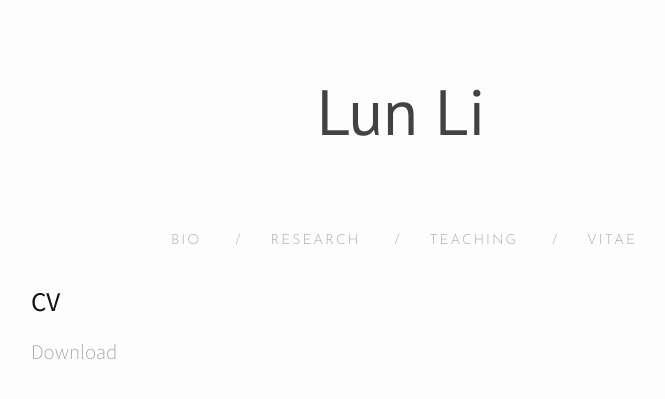
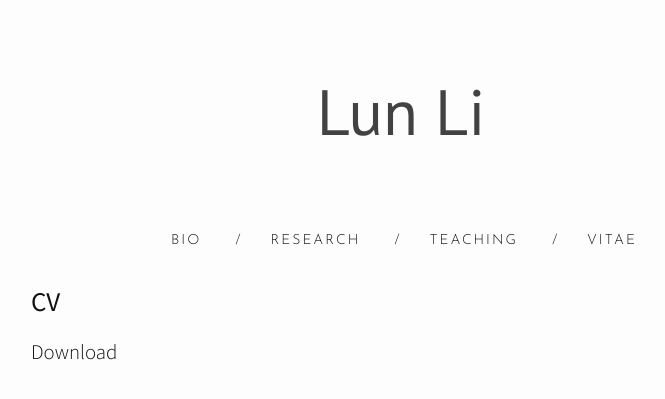
Before and after one commit to lunli-econ/lunli-econ.github.io, a Jekyll site: the page built from 3CV.md, in a window 1280 px wide. Shown: the top 399 px of the page, without its empty margins (239-904 px from the left). Built offline with Jekyll 4.4.1, drawn with Linux system fonts in a browser that asks for light colours; nearby versions of some CDN libraries.

Commit message:
Update color scheme

```diff
--- a/_sass/_color.scss
+++ b/_sass/_color.scss
@@ -8,7 +8,7 @@
  * Light color palette
  */
 $l-text-color:       #111;
-$l-link-color:       #aaa;
+$l-link-color:       #111;
 $l-background-color: #fdfdfd;
 $l-brand-color:      #2a7ae2;
 $l-grey-color:       #828282;
```
